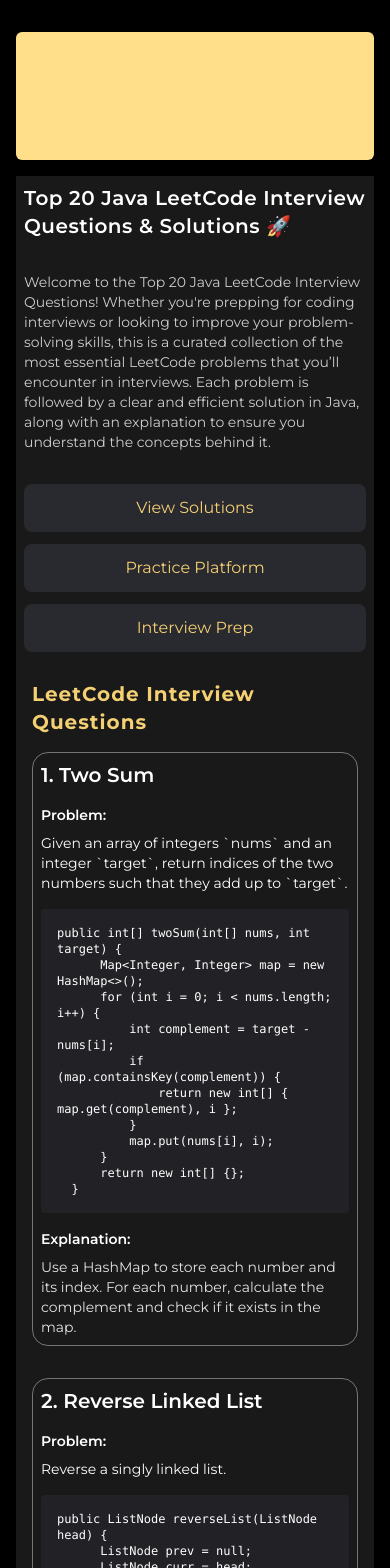
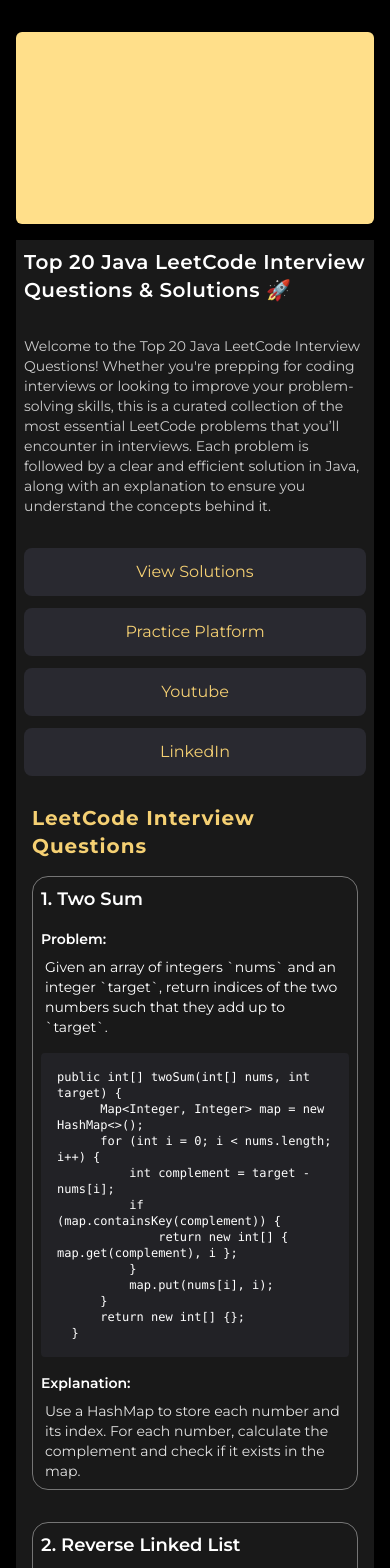
Before and after one commit to sisi-tarak/sisindri-singamsetti, a React (Vite) app: page /sisi/resource/java-leetcode-questions in a window 390 px wide. Shown: the top 1568 px of the page. Built offline with nearby package versions, Linux system fonts and the light colour scheme.

Commit message:
java leet code questions completed

```diff
--- a/src/Components/Context/Context.jsx
+++ b/src/Components/Context/Context.jsx
@@ -908,29 +908,29 @@
         buttonsSet2: [
           {
             text: "View Solutions",
-            link: "https://github.com/your-repo/java-leet-solutions",
+            link: "https://github.com/sisi-tarak/Top-20-LeetCode-Questions.git",
           },
           {
             text: "Practice Platform",
             link: "https://leetcode.com/problemset/",
           },
           {
-            text: "Interview Prep",
-            link: "/interview-prep",
+            text: "Youtube",
+            link: "https://youtube.com/@sisi-tarakk/",
+          },
+          {
+            text: "LinkedIn",
+            link: "https://www.linkedin.com/in/sisi-tarak/",
           },
         ],
         buttons: [
           {
             text: "View Solutions",
-            link: "https://github.com/your-repo/java-leet-solutions",
+            link: "https://github.com/sisi-tarak/Top-20-LeetCode-Questions.git",
           },
           {
             text: "Practice Platform",
             link: "https://leetcode.com/problemset/",
-          },
-          {
-            text: "Interview Prep",
-            link: "/interview-prep",
           },
         ],
       },
--- a/src/Components/sisi/ResourcePage.jsx
+++ b/src/Components/sisi/ResourcePage.jsx
@@ -15,10 +15,10 @@
 
         return (
           <div className="w-full min-h-screen bg-backgroundBgColor">
-            <Container maxWidth="xl" className="mt-8 px-2 sm:px-4 lg:px-8">
-              <div className="flex flex-col md:flex-row gap-y-4 md:gap-4 w-full">
+            <Container maxWidth="xl" className="mt-8 px-2 sm:px-4 lg:px-8 mb-5">
+              <div className="flex flex-col md:flex-row gap-y-4 md:gap-x-4 w-full">
                 <div className="block md:hidden xl:block md:w-[200px]  2xl:w-[300px] flex-shrink-0">
-                  <div className="h-32 w-full bg-adsBgColor rounded-md shadow-lg transition-all duration-300 hover:shadow-xl"></div>
+                  <div className="h-48 md:h-dvh w-full bg-adsBgColor rounded-md shadow-lg transition-all duration-300 hover:shadow-xl"></div>
                 </div>
 
                 <div className="bg-footerBgColor flex-grow-0">
@@ -32,13 +32,13 @@
                         {resource.description}
                       </p>
 
-                      <div className="flex flex-col md:flex-row gap-y-3 gap-x-5 mb-5 text-center">
+                      <div className="flex flex-col md:flex-row justify-center mx-auto gap-y-3 gap-x-5 mb-5 text-center w-full xs:w-[80%] sm:w-[60%] md:w-full">
                         {resource.buttonsSet2 &&
                           resource.buttonsSet2.map((buttonSet2, index) => (
                             <Link
                               key={index}
                               to={buttonSet2.link}
-                              className="text-base bg-strongBgColor hover:bg-strongBgColor/20 rounded-lg text-textStrong hover:text-textColor transition-all duration-300 ease-in-out px-6 py-3"
+                              className="text-base bg-strongBgColor hover:bg-strongBgColor/20 rounded-lg text-textStrong hover:text-textColor transition-all duration-300 ease-in-out px-5 py-3 self-center h-full w-full"
                             >
                               {buttonSet2.text}
                             </Link>
@@ -73,7 +73,7 @@
                               key={question.id}
                               className="mb-8 p-2 md:p-5 border border-white/40 rounded-2xl"
                             >
-                              <h2 className="text-xl md:text-2xl font-semibold mb-4">
+                              <h2 className="text-lg sm:text-xl md:text-2xl font-semibold mb-4">
                                 {question.id}.{" "}
                                 <span className="">{question.title}</span>
                               </h2>
@@ -82,12 +82,12 @@
                                 <p className="text-sm md:text-base font-semibold">
                                   Problem:
                                 </p>
-                                <p className="md:px-6 pt-2 text-sm md:text-base">
+                                <p className="px-1 sm:px-2 md:px-6 pt-2 text-sm md:text-base">
                                   {question.problem}
                                 </p>
                               </div>
                               <pre className="bg-strongBgColor/60 p-4 rounded mb-4 max-w-full  whitespace-pre-wrap overflow-x-auto">
-                                <code className="block overflow-x-auto text-xs sm:text-sm md:text-base">
+                                <code className="block overflow-x-auto text-xs sm:text-sm lg:text-base">
                                   {question.code}
                                 </code>
                               </pre>
@@ -95,7 +95,7 @@
                                 <p className="font-semibold text-sm md:text-base">
                                   Explanation:
                                 </p>
-                                <p className="md:px-6 pt-2 text-textColor/90 text-sm md:text-base">
+                                <p className="px-1 sm:px-2 md:px-6 pt-2 text-textColor/90 text-sm md:text-base">
                                   {question.explanation}
                                 </p>
                               </div>
@@ -112,13 +112,13 @@
                         />
                       )}
 
-                      <div className="flex flex-col md:flex-row gap-y-3 gap-x-5 mb-5 text-center">
+                      <div className="flex flex-col md:flex-row justify-center mx-auto gap-y-3 gap-x-5 mb-5 text-center w-full xs:w-[80%] sm:w-[60%] md:w-full">
                         {resource.buttons &&
                           resource.buttons.map((button, index) => (
                             <Link
                               key={index}
                               to={button.link}
-                              className="text-base bg-secondaryTextColor/15 hover:bg-secondaryTextColor/5 rounded-lg text-textStrong transition-all duration-300 ease-in-out px-6 py-3"
+                              className="text-base bg-strongBgColor hover:bg-strongBgColor/20 rounded-lg text-textStrong hover:text-textColor transition-all duration-300 ease-in-out px-6 py-3 self-center h-full w-full"
                             >
                               {button.text}
                             </Link>
@@ -138,7 +138,7 @@
                 </div>
 
                 <div className="w-full md:w-[200px] 2xl:w-[300px] flex-shrink-0">
-                  <div className="h-dvh  w-full bg-adsBgColor rounded-md shadow-lg transition-all duration-300 hover:shadow-xl"></div>
+                  <div className="h-48 md:h-dvh  w-full bg-adsBgColor rounded-md shadow-lg transition-all duration-300 hover:shadow-xl"></div>
                 </div>
               </div>
             </Container>
```
